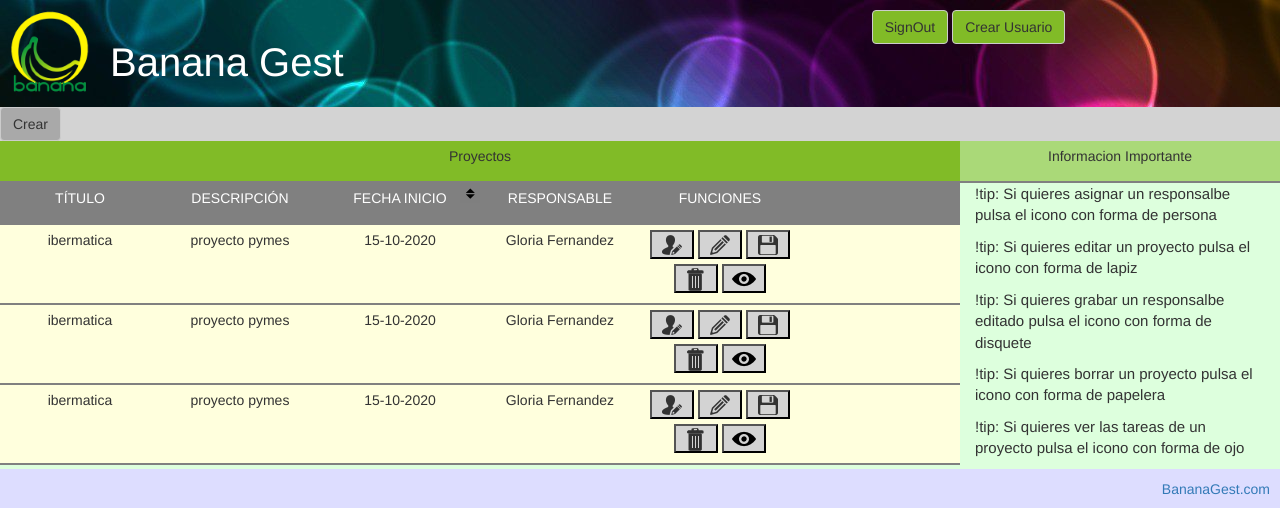
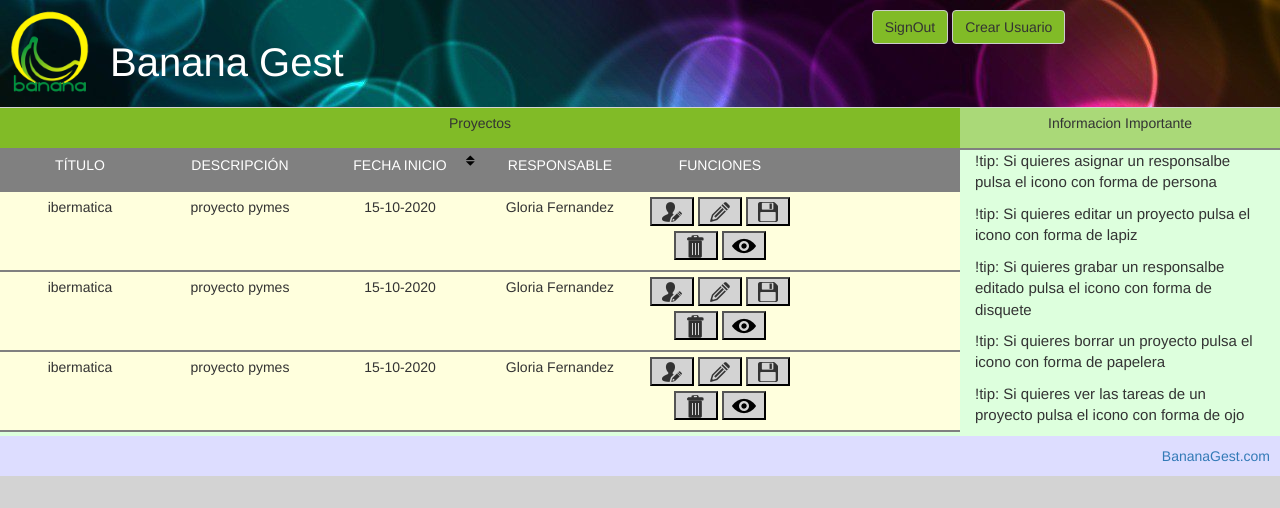
Before and after one commit to JJBananaGest/JJBananaGest, a Java web app: page /proyectos.jsp in a window 1280 px wide. Shown: the top 508 px of the page. Run offline with Tomcat 11, a stand-in JSP engine, Linux system fonts and the light colour scheme; some libraries are stand-ins or nearby versions.

Commit message:
crear fuera

```diff
--- a/BananaGest/WebContent/proyectos.jsp
+++ b/BananaGest/WebContent/proyectos.jsp
@@ -6,7 +6,6 @@
         <div class="row">
             <div id="erroresresp"></div>
             <div class="col-xs-3 anchop">
-                <a class="btn btn-default bce" href="new.jsp">Crear</a>
             </div>
         </div>
     </nav>
```
